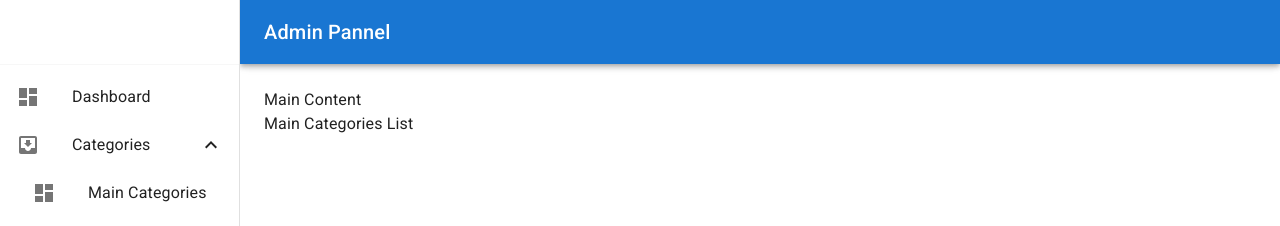
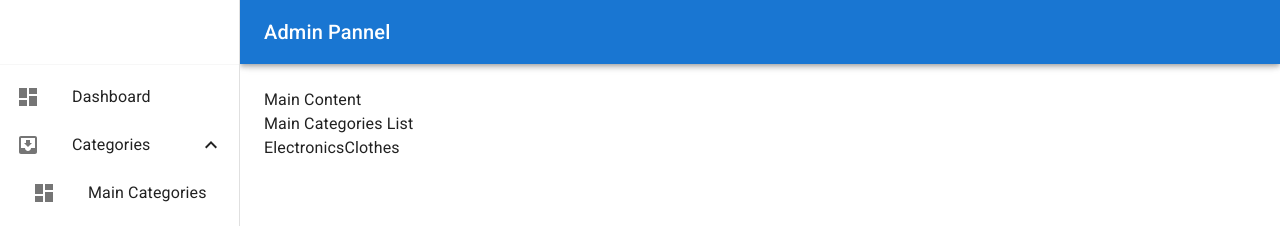
Before and after one commit to SumitDongare/project-01_admin-portal, a React (Create React App) app: page /pages/categories/main-categories in a window 1280 px wide. Shown: the top 226 px of the page. Built offline with nearby package versions, Linux system fonts and the light colour scheme.

Commit message:
using useSelector in MainCategoriesList

```diff
--- a/src/pages/categories/main-categories/MainCategoriesList.js
+++ b/src/pages/categories/main-categories/MainCategoriesList.js
@@ -1,10 +1,17 @@
 import React from 'react'
+import { useSelector } from 'react-redux'
 
 export default function MainCategoriesList() {
+
+  const mainCategories = useSelector(store => store.mainCategories)
   return (
     <div>
         Main Categories List
 
+        <div>
+        {mainCategories.map(cat => cat.name)}
+        </div>
+
     </div>
   )
 }
--- a/src/store/mainCategorySlice.js
+++ b/src/store/mainCategorySlice.js
@@ -6,6 +6,10 @@ export const mainCategorySlice = createSlice({
         {
             id:'1',
             name:"Electronics"
+        },
+        {
+            id:'2',
+            name:"Clothes"
         }
     ],
 
```
